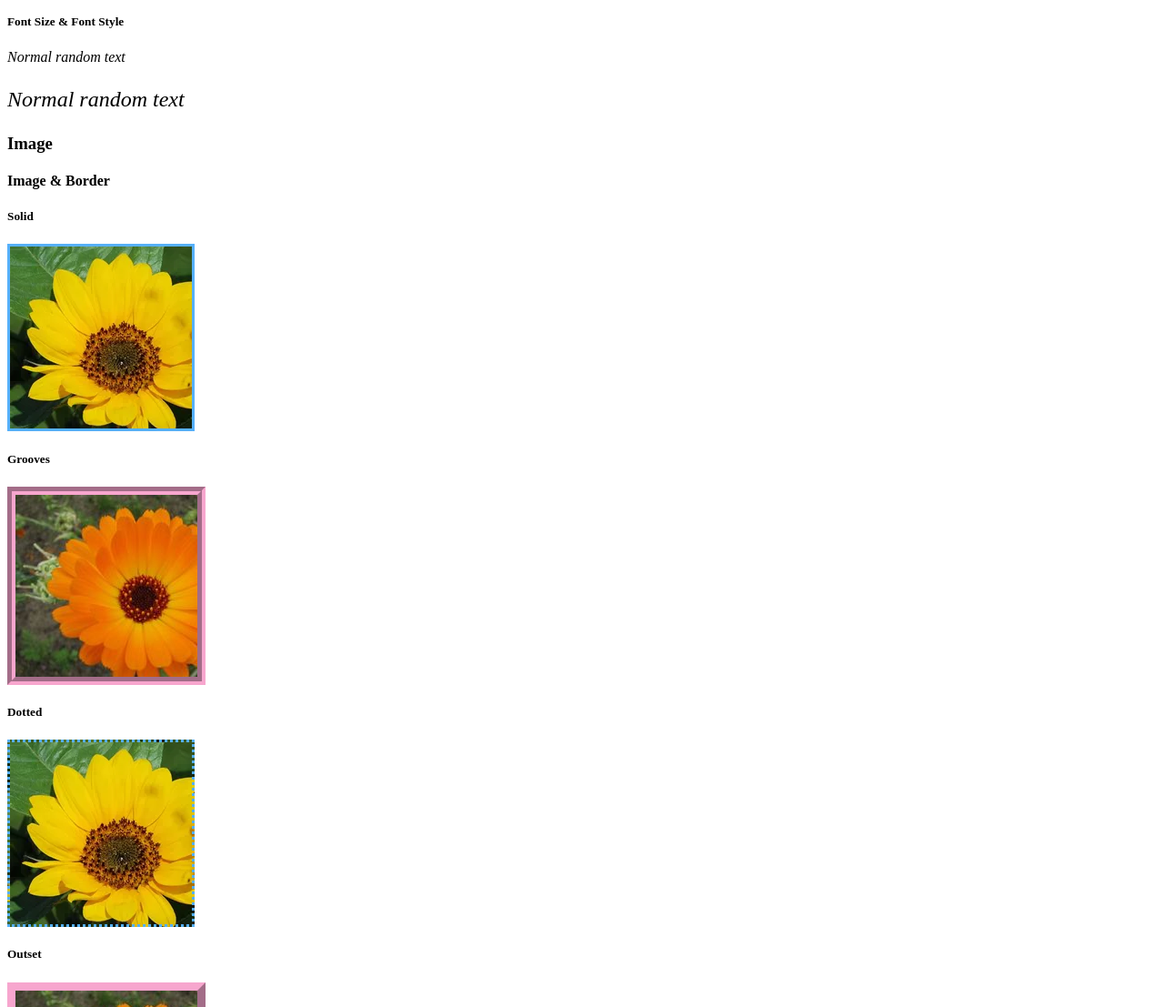
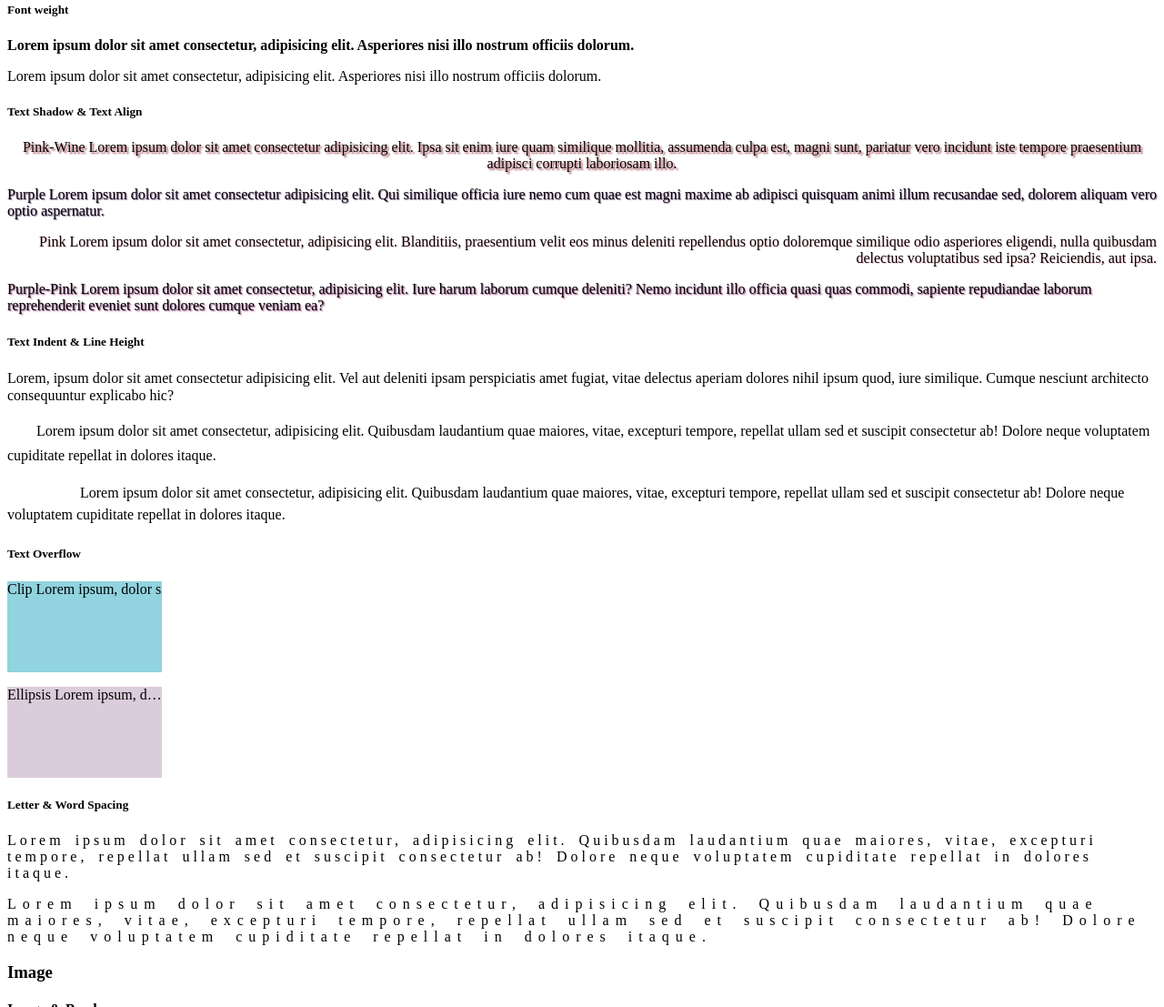
Before and after one commit to NEMOtace/LearningCSS, a plain HTML site: page index.html in a window 1280 px wide. Shown: the part 1693-2800 px from the top of the page at 91% size. Drawn offline with Linux system fonts and the light colour scheme.

Commit message:
CTerminando article text & fonts

```diff
--- a/css/style.css
+++ b/css/style.css
@@ -8,6 +8,11 @@ h1 {
   width: 50px;
   height: 50px;
 }
+
+.rectangle {
+    width: 170px;
+    height: 100px;
+  }
 
 /* Color Text */
 .color-rose {
@@ -95,20 +100,12 @@ h1 {
 
 /* Font weight */
 
-.bold {
+.fontw-bold {
   font-weight: bold;
 }
 
-.lighter {
+.fontw-lighter {
   font-weight: lighter;
-}
-
-.bolder {
-    font-weight: bolder;
-}
-
-.fontw-150 {
-    font-weight: 150;
 }
 
 /* Text Shadow */
@@ -123,6 +120,10 @@ h1 {
 
 .text-shadow-purple-pink {
     text-shadow: 1px 1px 1px rgb(132, 98, 148), 2px 2px 2px pink;
+}
+
+.text-shadow-pink-wine {
+    text-shadow: 1px 1px 1px pink, 2px 2px 2px rgb(128, 61, 72);
 }
 
 /* Text Align */
@@ -171,22 +172,36 @@ h1 {
     text-indent: 5em;
 }
 
+.text-indent-2{
+    text-indent: 2em;
+}
+
 /* Text Overflow */
 
 .textOverflow-clip{
     text-overflow: clip;
+    overflow: hidden;
+    white-space: nowrap;
 }
 
 .textOverflow-ellipsis{
     text-overflow: ellipsis;
-   /*  overflow: hidden;
-white-space: nowrap; */
+    overflow: hidden;
+    white-space: nowrap;
 }
 
 
 /* Background Color */
 .bgc-wine {
     background-color: rgb(150, 0, 0);
+}
+
+.bgc-sky {
+    background-color: rgb(145, 211, 223);
+}
+
+.bgc-pink {
+    background-color: rgb(219, 204, 219);
 }
 
 /* Bacground Color Gradient */
--- a/index.html
+++ b/index.html
@@ -27,13 +27,10 @@
                     <ul>
                         <li>Text Transform</li>
                         <li>Text Decoration</li>
-                        <li>Font Face</li>
-                        <li>Font Family</li>
-                        <li>Font Size</li>
-                        <li>Font Style</li>
+                        <li>Font Face & Family</li>
+                        <li>Font Size & Style</li>
                         <li>Font weight</li>
-                        <li>Text Shadow</li>
-                        <li>Text Align</li>
+                        <li>Text Shadow & Text Align</li>
                         <li>Text Indent & Line Height</li>
                         <li>Text Overflow</li>
                         <li>Letter & Word Spacing</li>
@@ -57,11 +54,6 @@
                         <li>Margin</li>
                         <li>Padding</li>
                     </ul>
-                    <li><a href="#"></a></li>
-                    <li><a href="#"></a></li>
-                    <li><a href="#"></a></li>
-                    <li><a href="#"></a></li>
-                    <li><a href="#"></a></li>
                     <li><a href="#"></a></li>
                 </ul>
             </nav>
@@ -90,21 +82,21 @@
                         <h5>Text Decoration</h5>
                         <p class="capitalize underline">Lorem ipsum dolor sit amet consectetur, adipisicing elit.
                             Asperiores
-                            nisi illo nostrum officiis dolorum .</p>
+                            nisi illo nostrum officiis dolorum.</p>
                         <p class="capitalize overline">Lorem ipsum dolor sit amet consectetur, adipisicing elit.
                             Asperiores
-                            nisi illo nostrum officiis dolorum .</p>
+                            nisi illo nostrum officiis dolorum.</p>
                         <p class="capitalize line-through">Lorem ipsum dolor sit amet consectetur, adipisicing elit.
-                            Asperiores nisi illo nostrum officiis dolorum .</p>
+                            Asperiores nisi illo nostrum officiis dolorum.</p>
                         <p class="uppercase underline-wavy">Lorem ipsum dolor sit amet consectetur, adipisicing elit.
-                            Asperiores nisi illo nostrum officiis dolorum .</p>
+                            Asperiores nisi illo nostrum officiis dolorum.</p>
                         <p class="lowercase underline-dashed">Lorem ipsum dolor sit amet consectetur, adipisicing elit.
                             Asperiores nostrum
-                            officiis dolorum .</p>
+                            officiis dolorum.</p>
                         <p class="lowercase overline-dotted">Lorem ipsum dolor sit amet consectetur, adipisicing elit.
-                            Asperiores nisi illo nostrum officiis dolorum .</p>
+                            Asperiores nisi illo nostrum officiis dolorum.</p>
                         <p class="lowercase linet-wavy-pink">Lorem ipsum dolor sit amet consectetur, adipisicing elit.
-                            Asperiores nisi illo nostrum officiis dolorum .</p>
+                            Asperiores nisi illo nostrum officiis dolorum.</p>
                     </div>
                     <div>
                         <h5>Font Face & Family</h5>
@@ -117,6 +109,66 @@
                         <h5>Font Size & Font Style</h5>
                         <p class="fonts-1 italic">Normal random text</p>
                         <p class="fonts-1-5 oblique">Normal random text</p>
+                    </div>
+                    <div>
+                        <h5>Font weight</h5>
+                        <p class="fontw-bold">Lorem ipsum dolor sit amet consectetur, adipisicing elit.
+                            Asperiores nisi illo nostrum officiis dolorum.</p>
+                        <p class="fontw-lighter">Lorem ipsum dolor sit amet consectetur, adipisicing elit.
+                            Asperiores nisi illo nostrum officiis dolorum.</p>
+                    </div>
+                    <div>
+                        <h5>Text Shadow & Text Align</h5>
+                        <p class="text-shadow-pink-wine talign-center">Pink-Wine Lorem ipsum dolor sit amet consectetur
+                            adipisicing elit. Ipsa sit enim iure quam similique mollitia, assumenda culpa est, magni
+                            sunt, pariatur vero incidunt iste tempore praesentium adipisci corrupti laboriosam illo.</p>
+                        <p class="text-shadow-purple talign-justify">Purple Lorem ipsum dolor sit amet consectetur
+                            adipisicing elit. Qui similique officia iure nemo cum quae est magni maxime ab adipisci
+                            quisquam animi illum recusandae sed, dolorem aliquam vero optio aspernatur.</p>
+                        <p class="text-shadow-pink talign-right">Pink Lorem ipsum dolor sit amet consectetur,
+                            adipisicing elit. Blanditiis, praesentium velit eos minus deleniti repellendus optio
+                            doloremque similique odio asperiores eligendi, nulla quibusdam delectus voluptatibus sed
+                            ipsa? Reiciendis, aut ipsa.</p>
+                        <p class="text-shadow-purple-pink talign-left">Purple-Pink Lorem ipsum dolor sit amet
+                            consectetur, adipisicing elit. Iure harum laborum cumque deleniti? Nemo incidunt illo
+                            officia quasi quas commodi, sapiente repudiandae laborum reprehenderit eveniet sunt dolores
+                            cumque veniam ea?</p>
+                    </div>
+                    <div>
+                        <h5>Text Indent & Line Height</h5>
+                        <p class="line-height-1-2">Lorem, ipsum dolor sit amet consectetur adipisicing elit. Vel aut
+                            deleniti ipsam perspiciatis amet fugiat, vitae delectus aperiam dolores nihil ipsum quod,
+                            iure similique. Cumque nesciunt architecto consequuntur explicabo hic?</p>
+                        <p class="text-indent-2 line-height-1-7">Lorem ipsum dolor sit amet consectetur, adipisicing
+                            elit. Quibusdam laudantium quae maiores,
+                            vitae, excepturi tempore, repellat ullam sed et suscipit consectetur ab! Dolore neque
+                            voluptatem cupiditate repellat in dolores itaque.</p>
+                        <p class="text-indent-5 line-height-1-5">Lorem ipsum dolor sit amet consectetur, adipisicing
+                            elit. Quibusdam laudantium quae maiores,
+                            vitae, excepturi tempore, repellat ullam sed et suscipit consectetur ab! Dolore neque
+                            voluptatem cupiditate repellat in dolores itaque.</p>
+                    </div>
+                    <div>
+                        <h5>Text Overflow</h5>
+                        <div class="rectangle bgc-sky">
+                            <p class="textOverflow-clip">Clip Lorem ipsum, dolor sit amet consectetur adipisicing elit.
+                                Culpa praesentium ratius eos.</p>
+                        </div>
+                        <div class="rectangle bgc-pink">
+                            <p class="textOverflow-ellipsis">Ellipsis Lorem ipsum, dolor sit amet consectetur
+                                adipisicing elit. Culpa praesentium ratius eos.</p>
+                        </div>
+                    </div>
+                    <div>
+                        <h5>Letter & Word Spacing</h5>
+                        <p class="lw-spacing-4">Lorem ipsum dolor sit amet consectetur, adipisicing
+                            elit. Quibusdam laudantium quae maiores,
+                            vitae, excepturi tempore, repellat ullam sed et suscipit consectetur ab! Dolore neque
+                            voluptatem cupiditate repellat in dolores itaque.</p>
+                        <p class="lw-spacing-7">Lorem ipsum dolor sit amet consectetur, adipisicing
+                            elit. Quibusdam laudantium quae maiores,
+                            vitae, excepturi tempore, repellat ullam sed et suscipit consectetur ab! Dolore neque
+                            voluptatem cupiditate repellat in dolores itaque.</p>
                     </div>
                 </article>
                 <article id="image">
```
